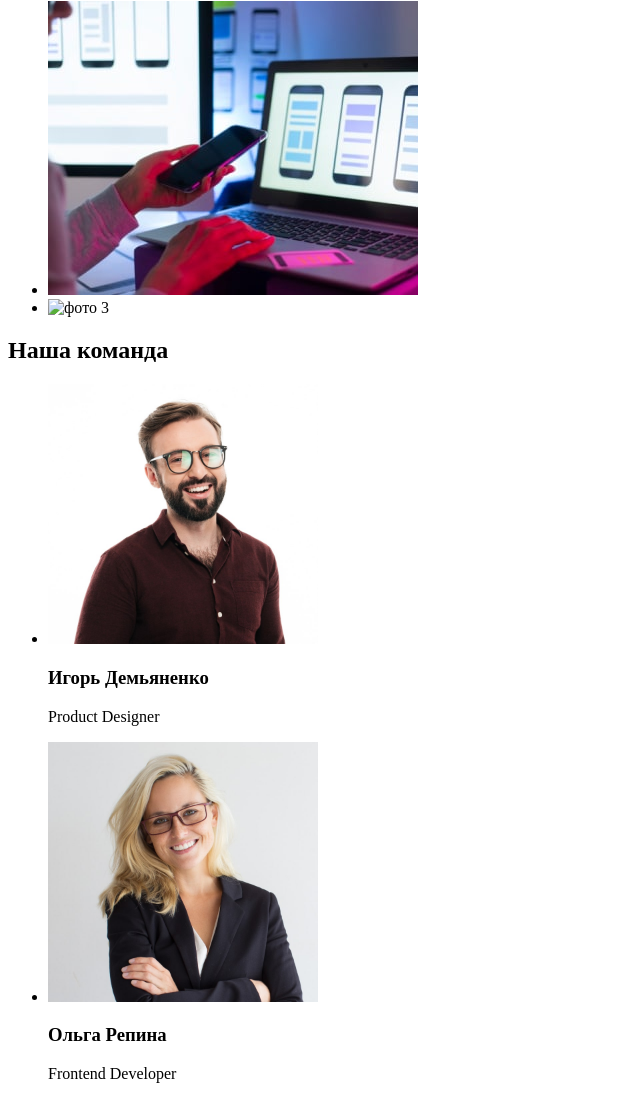
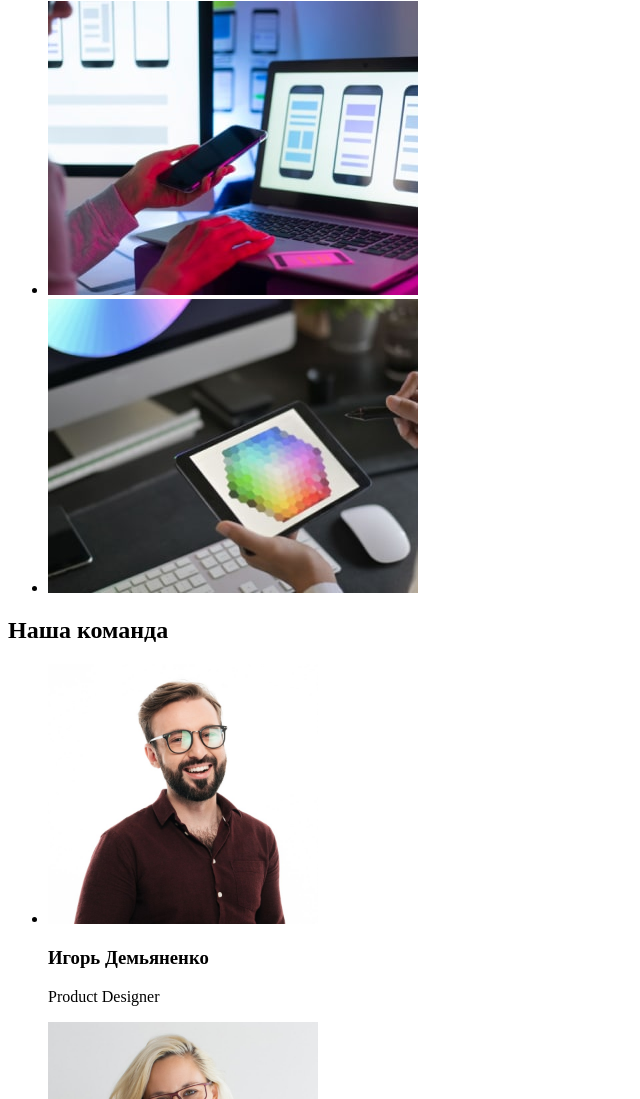
Before and after one commit to Tatianayarchenko/goit-markup-hw-01, a plain HTML site: page index.html in a window 1280 px wide. Shown: the part 891-1990 px from the top of the page, without its empty margins (0-640 px from the left). Drawn offline with Linux system fonts and the light colour scheme.

Commit message:
переименовала картинки

```diff
--- a/index.html
+++ b/index.html
@@ -53,9 +53,9 @@
             <section>
                 <h2>Чем мы занимаемся</h2>
                 <ul>
-                    <li><img src="./Images/box-1-min.jpg"alt="фото 1"width="370"></li>
-                    <li><img src="./Images/box-2-min.jpg"alt="фото 2"width="370"></li>
-                    <li><img src="./Images/box--min.jpg"alt="фото 3"width="370"></li>
+                    <li><img src="./Images/box-1-min.jpg" alt="фото 1" width="370"></li>
+                    <li><img src="./Images/box-2-min.jpg" alt="фото 2" width="370"></li>
+                    <li><img src="./Images/box-3-min.jpg" alt="фото 3" width="370"></li>
                 </ul>
             </section>
             <section>
```
